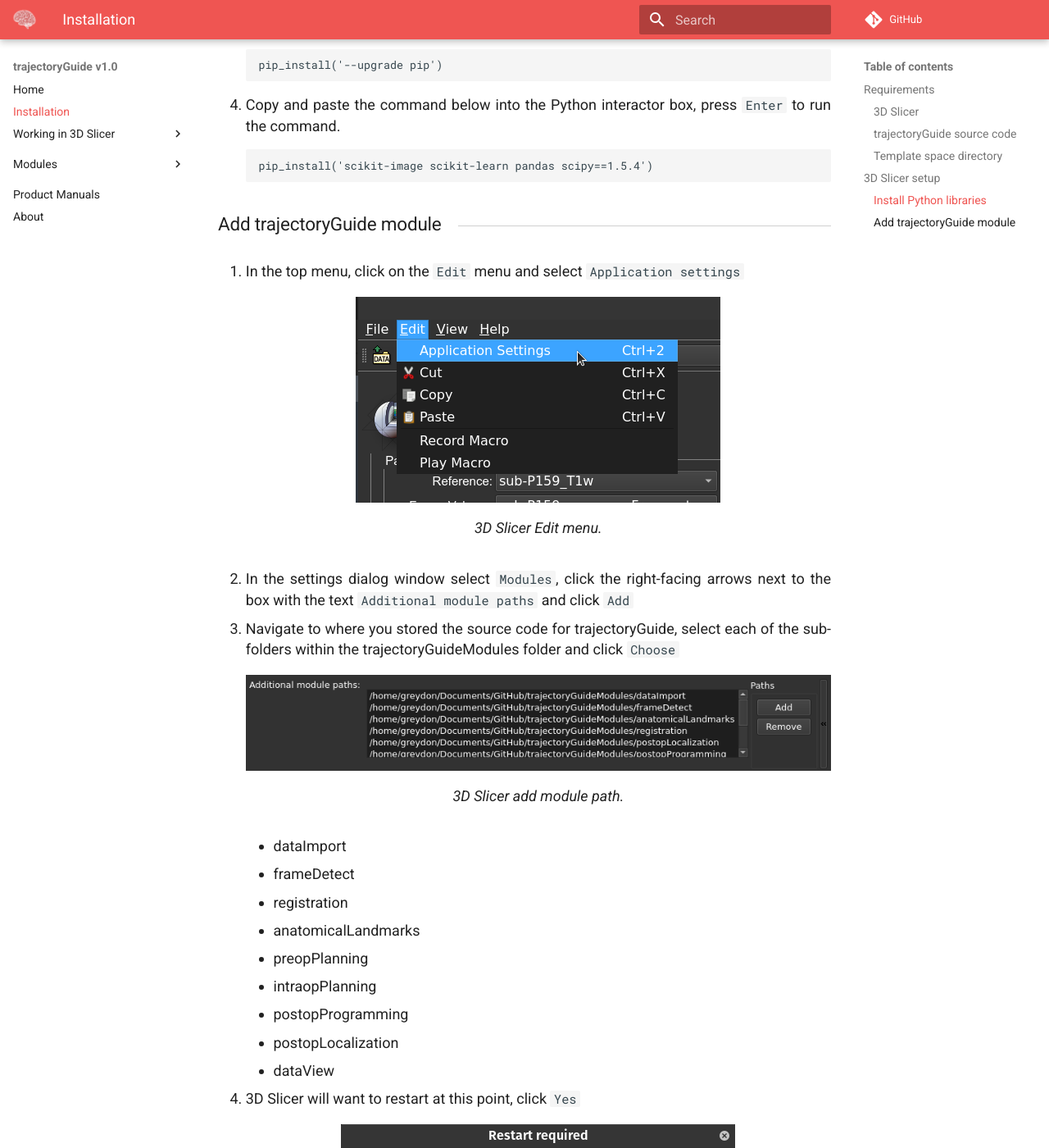
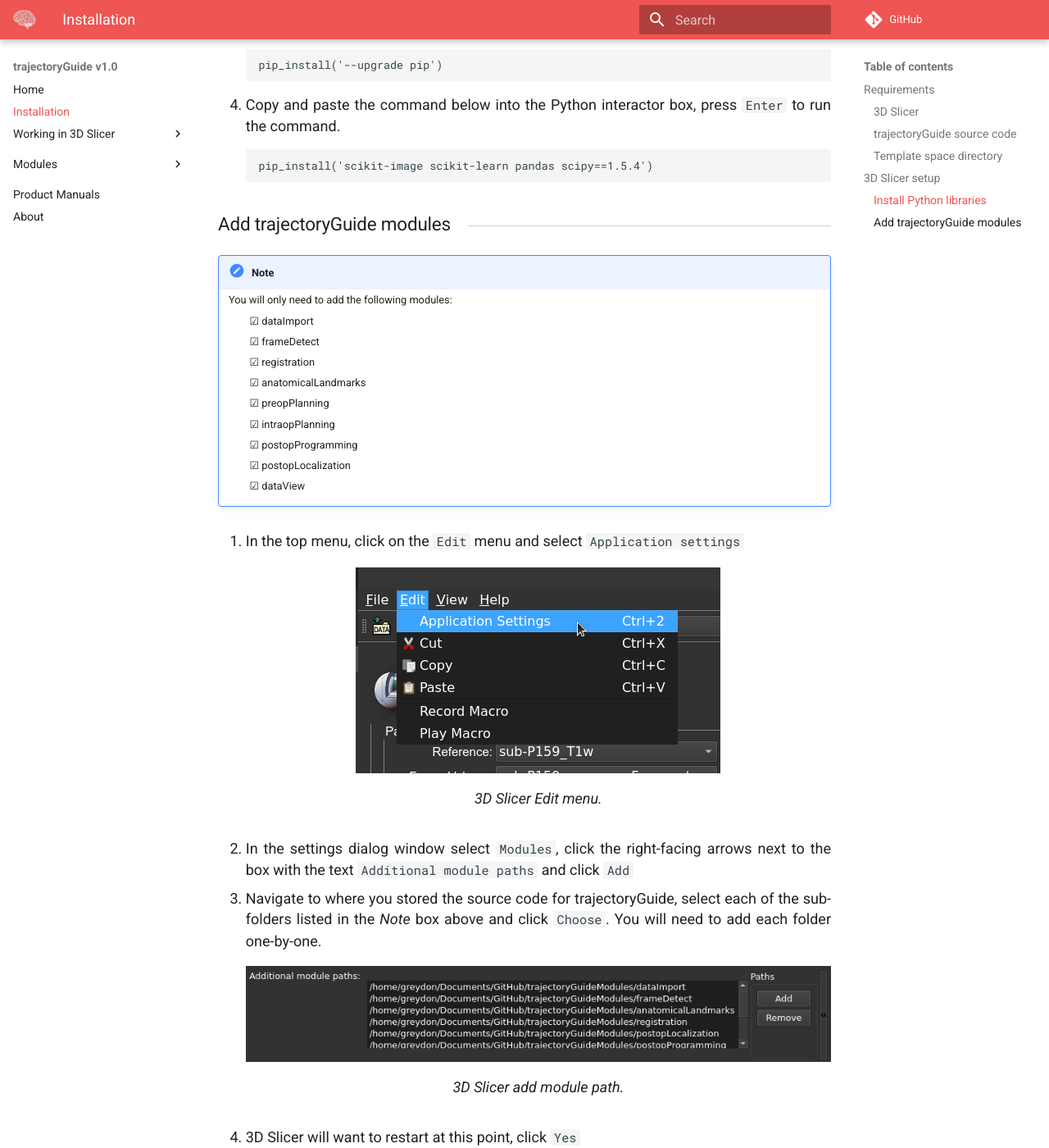
Before and after one commit to greydongilmore/trajectoryGuide-site, an MkDocs documentation site: the page built from docs/installation.md, in a window 1280 px wide and 1400 px high, scrolled down 1368 px. Shown: the whole window at 82% size. Built offline with MkDocs 1.6.1 and Material for MkDocs 9.7.7, drawn with Linux system fonts in a browser that asks for light colours; nearby versions of some CDN libraries; comment, search, counter and statistics services are not loaded; some of the changed text lies outside the part shown.

Commit message:
Update installation.md

````diff
--- a/docs/installation.md
+++ b/docs/installation.md
@@ -13,11 +13,11 @@
 
 ### trajectoryGuide source code
 
-Download the **trajectoryGuide** source code from <a href="https://github.com/greydongilmore/trajectoryGuide" target="_blank">GitHub</a>. Unzip the folder and store it somewhere on your system.
+Download the **trajectoryGuide** source code from <a href="https://github.com/greydongilmore/trajectoryGuideModules" target="_blank">GitHub</a>. Unzip the folder and store it somewhere on your system.
 
 ### Template space directory
 
-Download the template space files from this <a href="https://github.com/greydongilmore/trajectoryGuideModules/releases/download/space/space.zip" target="_blank">GitHub release</a>. Unzip the folder and move it into the trajectoryGuide folder at the location `resources/ext_libs/space`.
+Download the template space zip file from the most recent <a href="https://github.com/greydongilmore/trajectoryGuideModules/releases" target="_blank">GitHub release</a>. Unzip the folder and move it into the trajectoryGuide folder at the location `resources/ext_libs/space`.
 
 ## 3D Slicer setup
 
@@ -53,7 +53,19 @@
     pip_install('scikit-image scikit-learn pandas scipy==1.5.4')
     ```
 
-### Add trajectoryGuide module
+### Add trajectoryGuide modules
+
+!!! note
+    You will only need to add the following modules: <br>
+    &emsp;&emsp;&#9745; dataImport <br>
+    &emsp;&emsp;&#9745; frameDetect <br>
+    &emsp;&emsp;&#9745; registration <br>
+    &emsp;&emsp;&#9745; anatomicalLandmarks <br>
+    &emsp;&emsp;&#9745; preopPlanning <br>
+    &emsp;&emsp;&#9745; intraopPlanning <br>
+    &emsp;&emsp;&#9745; postopProgramming <br>
+    &emsp;&emsp;&#9745; postopLocalization <br>
+    &emsp;&emsp;&#9745; dataView <br>
 
 1. In the top menu, click on the `Edit` menu and select `Application settings`
 
@@ -66,7 +78,7 @@
 
 2. In the settings dialog window select `Modules`, click the right-facing arrows next to the box with the text `Additional module paths` and click `Add`
 
-3. Navigate to where you stored the source code for trajectoryGuide, select each of the sub-folders within the trajectoryGuideModules folder and click `Choose`
+3. Navigate to where you stored the source code for trajectoryGuide, select each of the sub-folders listed in the *Note* box above and click `Choose`. You will need to add each folder one-by-one.
 
     <center>
         <figure>
````
Also changed, not shown: other parts of docs/installation.md (+0 -10 lines).
